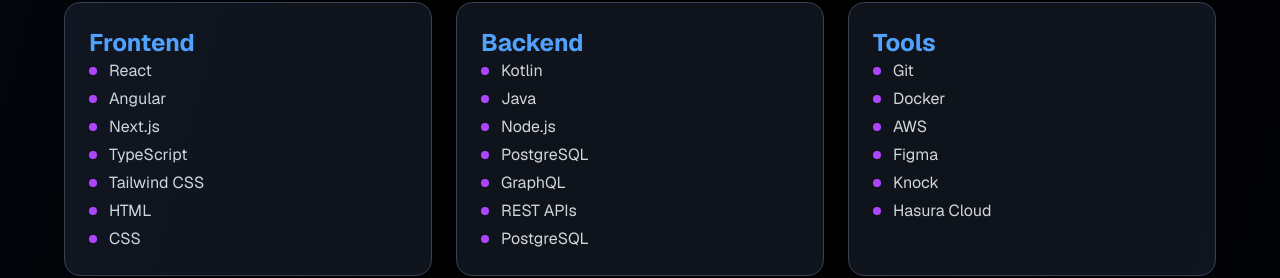
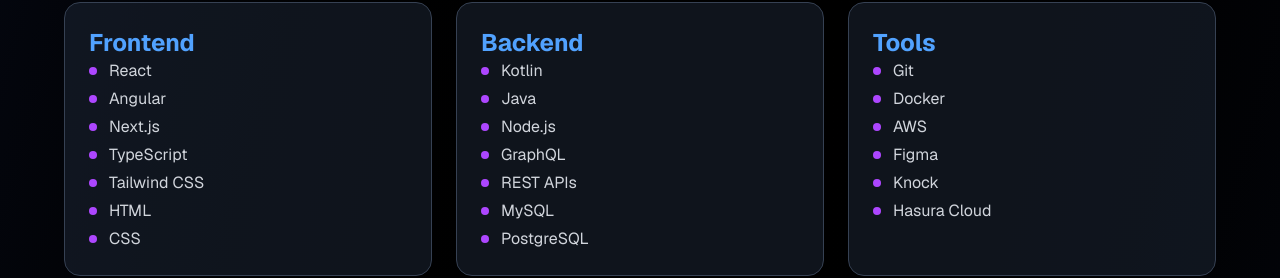
Before and after one commit to Sandervg03/Portfolio, a Next.js app in the folder portfolio/: page / in a window 1280 px wide. Shown: the part 2071-2349 px from the top of the page. Built offline with nearby package versions, Linux system fonts and the light colour scheme.

Commit message:
Fix/Replace duplicate PostgreSQL with MySQL

```diff
--- a/portfolio/app/page.tsx
+++ b/portfolio/app/page.tsx
@@ -335,9 +335,9 @@
                   "Kotlin",
                   "Java",
                   "Node.js",
-                  "PostgreSQL",
                   "GraphQL",
                   "REST APIs",
+                  "MySQL",
                   "PostgreSQL",
                 ],
               },
```
